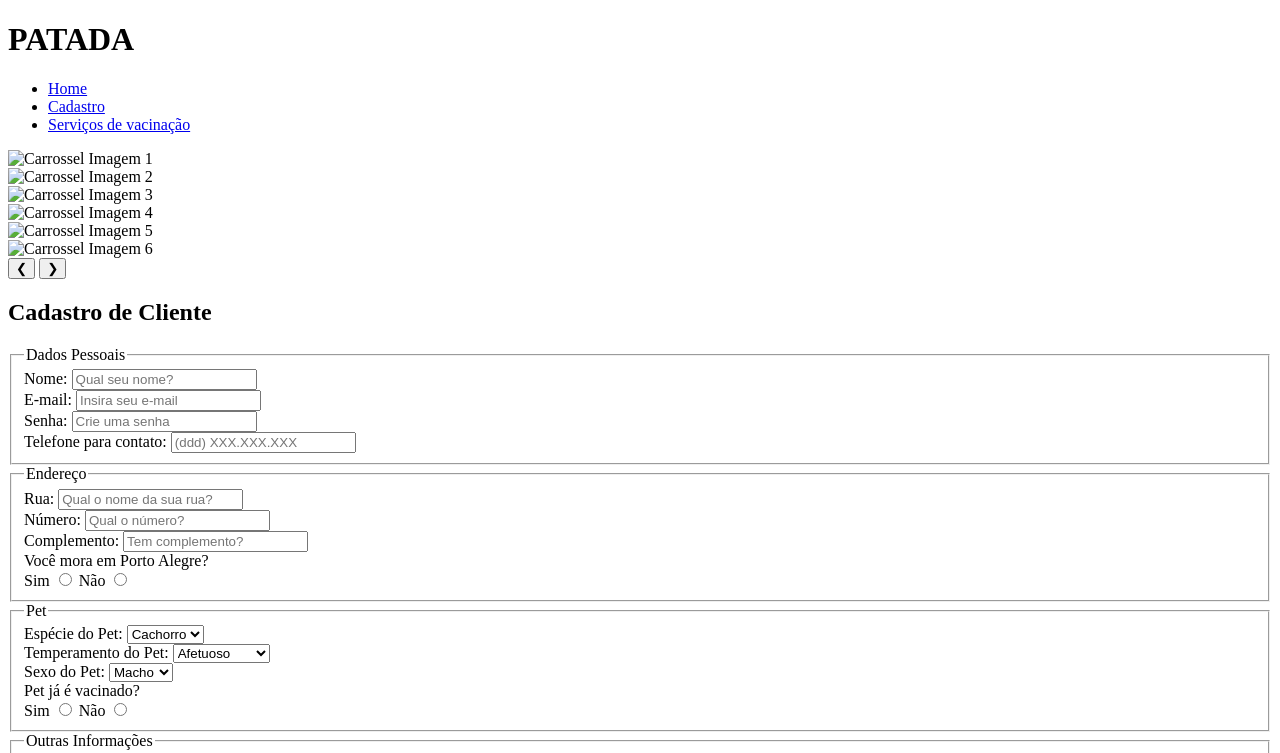
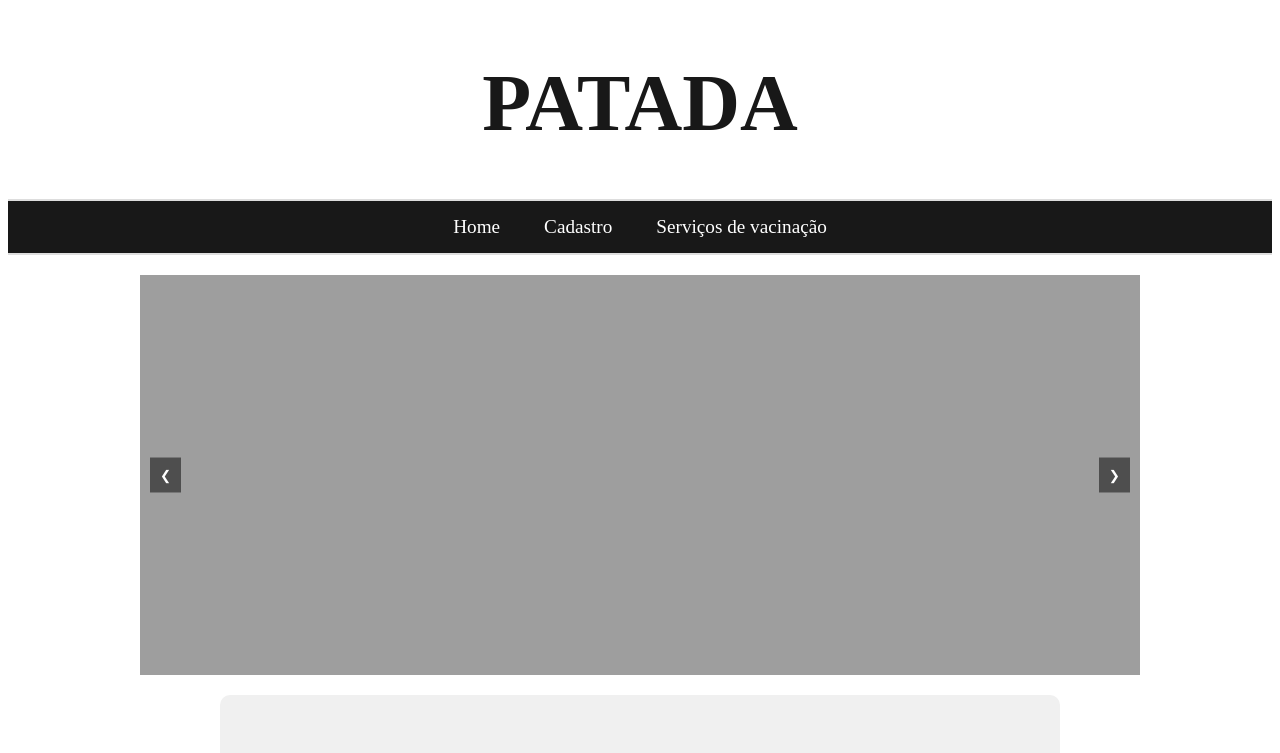
Before and after one commit to arthurzkrause/Patada-petshop, a plain HTML site: page cadastro.html in a window 1280 px wide. Shown: the top 753 px of the page. Drawn offline with Linux system fonts and the light colour scheme; the site is published under a folder, as on GitHub Pages, so addresses that start at the root find nothing.

Commit message:
Update cadastro.html

```diff
--- a/cadastro.html
+++ b/cadastro.html
@@ -7,7 +7,7 @@
     <meta http-equiv="X-UA-Compatible" content="IE=edge">
     <meta name="viewport" content="width=device-width, initial-scale=1.0">
     <title>Cadastro de Cliente - PATADA</title>
-    <link rel="stylesheet" href="/css/style.css">
+    <link rel="stylesheet" href="css/style.css">
 </head>
 <body>
     <header>
@@ -17,7 +17,7 @@
         <!-- Faixa de navegação com links centralizados -->
         <nav class="main-nav">
             <ul>
-                <li><a href="../index.html">Home</a></li>
+                <li><a href="index.html">Home</a></li>
                 <li><a href="cadastro.html">Cadastro</a></li>
                 <li><a href="servicos.html">Serviços de vacinação</a></li>
             </ul>
@@ -27,12 +27,12 @@
             <!-- Carrossel -->
     <section class="carousel">
         <div class="carousel-container">
-            <div class="carousel-slide"><img src="../imagens/car_1.jpg" alt="Carrossel Imagem 1"></div>
-            <div class="carousel-slide"><img src="../imagens/car_2.jpg" alt="Carrossel Imagem 2"></div>
-            <div class="carousel-slide"><img src="../imagens/car_3.jpg" alt="Carrossel Imagem 3"></div>
-            <div class="carousel-slide"><img src="../imagens/car_4.jpg" alt="Carrossel Imagem 4"></div>
-            <div class="carousel-slide"><img src="../imagens/car_5.jpg" alt="Carrossel Imagem 5"></div>
-            <div class="carousel-slide"><img src="../imagens/car_6.jpg" alt="Carrossel Imagem 6"></div>
+            <div class="carousel-slide"><img src="imagens/car_1.jpg" alt="Carrossel Imagem 1"></div>
+            <div class="carousel-slide"><img src="imagens/car_2.jpg" alt="Carrossel Imagem 2"></div>
+            <div class="carousel-slide"><img src="imagens/car_3.jpg" alt="Carrossel Imagem 3"></div>
+            <div class="carousel-slide"><img src="imagens/car_4.jpg" alt="Carrossel Imagem 4"></div>
+            <div class="carousel-slide"><img src="imagens/car_5.jpg" alt="Carrossel Imagem 5"></div>
+            <div class="carousel-slide"><img src="imagens/car_6.jpg" alt="Carrossel Imagem 6"></div>
         </div>
         <!-- Botões para navegação -->
         <button class="carousel-prev">❮</button>
```
